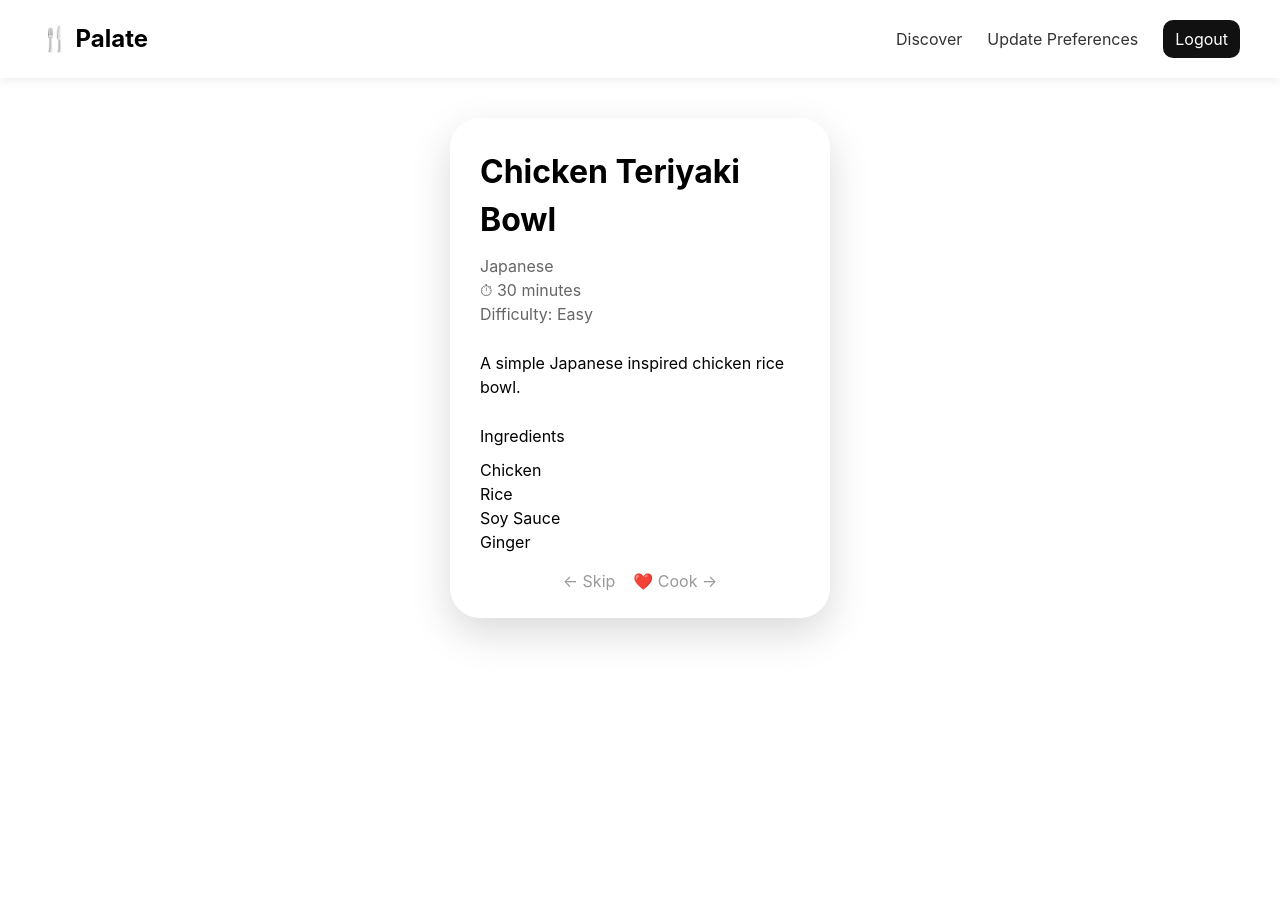
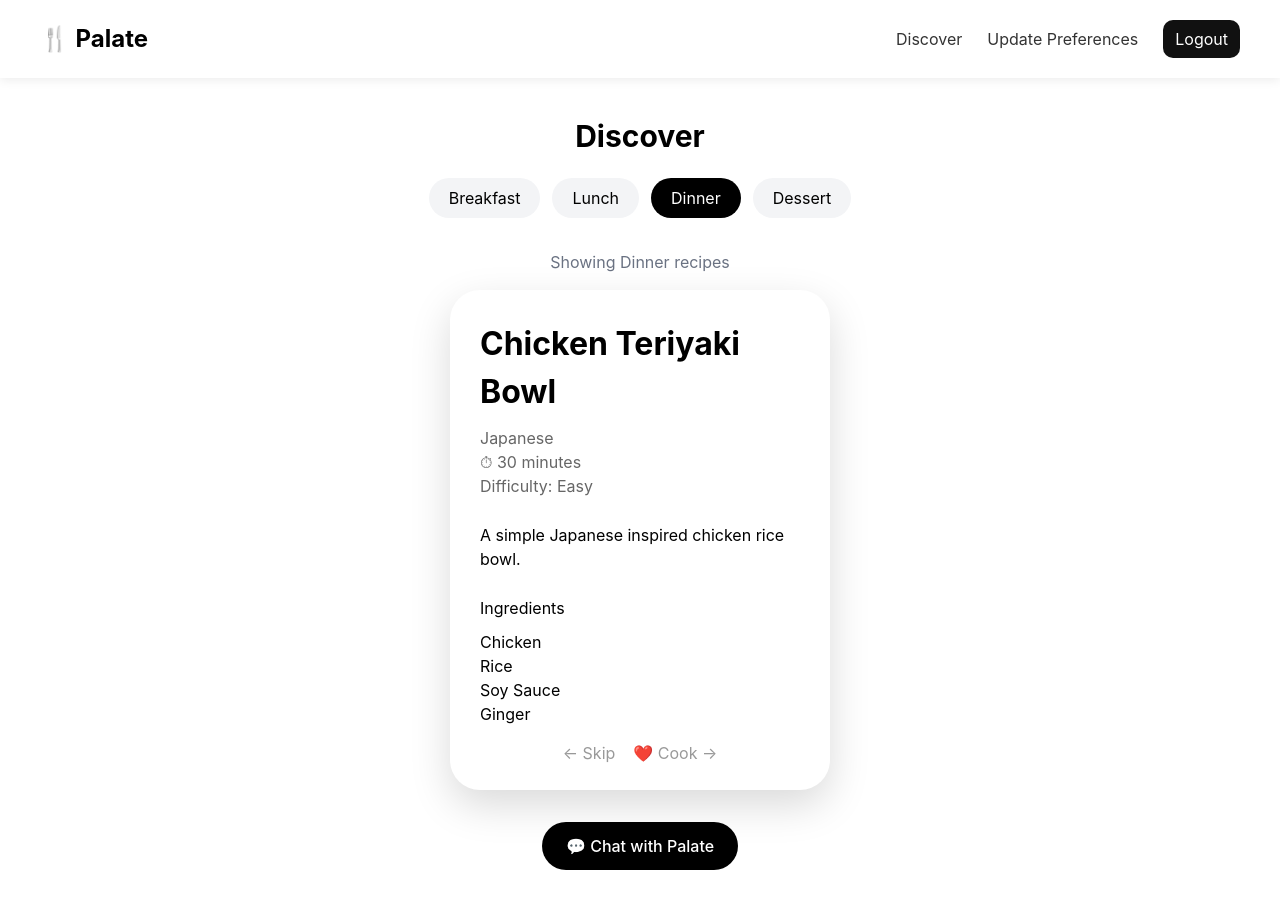
Before and after one commit to MrThief123/Palate, a React (Vite) app in the folder palate/: page /discover in a window 1280 px wide. Before the commit the page ends 800 px from the top, so only its background shows below. Built offline with nearby package versions, Linux system fonts and the light colour scheme.

Commit message:
feat: update ui for interactions

```diff
--- a/palate/src/App.tsx
+++ b/palate/src/App.tsx
@@ -1,9 +1,4 @@
-import {
-BrowserRouter,
-Routes,
-Route
-} from "react-router-dom";
-
+import { BrowserRouter, Routes, Route } from "react-router-dom";
 
 import Login from "./pages/Login";
 import Onboarding from "./pages/Onboarding";
@@ -11,48 +6,20 @@ import Discover from "./pages/Discover";
 import Cooking from "./pages/Cooking";
 import Feedback from "./pages/Feedback";
 
+export default function App() {
+  return (
+    <BrowserRouter>
+      <Routes>
+        <Route path="/" element={<Login />} />
 
-export default function App(){
+        <Route path="/onboarding" element={<Onboarding />} />
 
+        <Route path="/discover" element={<Discover />} />
 
-return (
+        <Route path="/cooking/:id" element={<Cooking />} />
 
-<BrowserRouter>
-
-<Routes>
-
-
-<Route path="/" element={<Login/>}/>
-
-<Route
-path="/onboarding"
-element={<Onboarding/>}
-/>
-
-
-<Route
-path="/discover"
-element={<Discover/>}
-/>
-
-
-<Route
-path="/cooking/:id"
-element={<Cooking/>}
-/>
-
-
-<Route
-path="/feedback/:id"
-element={<Feedback/>}
-/>
-
-
-</Routes>
-
-</BrowserRouter>
-
-
-)
-
+        <Route path="/feedback/:id" element={<Feedback />} />
+      </Routes>
+    </BrowserRouter>
+  );
 }
--- /dev/null
+++ b/palate/src/components/Chat.tsx
@@ -0,0 +1,109 @@
+import { useState } from "react";
+
+type Message = {
+  role: "user" | "assistant";
+  content: string;
+};
+
+type ChatProps = {
+  onClose: () => void;
+};
+
+export default function Chat({ onClose }: ChatProps) {
+  const [message, setMessage] = useState<string>("");
+  const [messages, setMessages] = useState<Message[]>([]);
+
+  const sendMessage = () => {
+    if (!message.trim()) return;
+
+    setMessages((prev) => [
+      ...prev,
+      {
+        role: "user",
+        content: message,
+      },
+    ]);
+
+    setMessage("");
+  };
+
+  return (
+    <div className="fixed inset-0 bg-black/40 flex items-center justify-center z-50">
+      <div className="bg-white rounded-2xl shadow-xl w-full max-w-md h-[600px] flex flex-col">
+
+        {/* Header */}
+        <div className="flex justify-between items-center p-5 border-b">
+          <div>
+            <h2 className="text-xl font-bold">Chat with Palate</h2>
+            <p className="text-sm text-gray-500">
+              Ask me what to cook
+            </p>
+          </div>
+
+          <button
+            onClick={onClose}
+            className="text-gray-500 hover:text-black text-xl"
+          >
+            ×
+          </button>
+        </div>
+
+        {/* Messages */}
+        <div className="flex-1 overflow-y-auto p-5 space-y-4">
+          {messages.length === 0 && (
+            <div className="text-center text-gray-500 mt-20">
+              <p className="text-lg">👋 Hey!</p>
+              <p className="mt-2">
+                Tell me what you're in the mood for.
+              </p>
+            </div>
+          )}
+
+          {messages.map((msg, index) => (
+            <div
+              key={index}
+              className={`flex ${
+                msg.role === "user"
+                  ? "justify-end"
+                  : "justify-start"
+              }`}
+            >
+              <div
+                className={`max-w-[80%] px-4 py-3 rounded-2xl ${
+                  msg.role === "user"
+                    ? "bg-black text-white"
+                    : "bg-gray-100 text-black"
+                }`}
+              >
+                {msg.content}
+              </div>
+            </div>
+          ))}
+        </div>
+
+        {/* Input */}
+        <div className="border-t p-4 flex gap-2">
+          <input
+            type="text"
+            value={message}
+            onChange={(e) => setMessage(e.target.value)}
+            onKeyDown={(e) => {
+              if (e.key === "Enter") {
+                sendMessage();
+              }
+            }}
+            placeholder="What should I cook?"
+            className="flex-1 border rounded-full px-4 py-3 outline-none focus:ring-2 focus:ring-black"
+          />
+
+          <button
+            onClick={sendMessage}
+            className="bg-black text-white px-5 rounded-full hover:bg-gray-800"
+          >
+            Send
+          </button>
+        </div>
+      </div>
+    </div>
+  );
+}
--- a/palate/src/pages/Discover.tsx
+++ b/palate/src/pages/Discover.tsx
@@ -1,14 +1,74 @@
+import { useState } from "react";
 import Navbar from "../components/Navbar";
 import SwipeDeck from "../components/SwipeDeck";
+import Chat from "../components/Chat";
 
 export default function Discover() {
+  const [selectedMeal, setSelectedMeal] = useState("Dinner");
+  const [chatOpen, setChatOpen] = useState(false);
+
+  const meals = ["Breakfast", "Lunch", "Dinner", "Dessert"];
+
   return (
     <div>
       <Navbar />
 
-      <div className="flex justify-center mt-10">
+      <main className="flex flex-col items-center mt-10 px-4">
+
+        {/* Title */}
+        <h1 className="text-3xl font-bold mb-6">
+          Discover
+        </h1>
+
+        {/* Meal buttons */}
+        <div className="flex flex-wrap justify-center gap-3 mb-8">
+          {meals.map((meal) => (
+            <button
+              key={meal}
+              type="button"
+              onClick={() => {
+                console.log("Selected meal:", meal);
+                setSelectedMeal(meal);
+              }}
+              className={`px-5 py-2 rounded-full transition ${
+                selectedMeal === meal
+                  ? "bg-black text-white"
+                  : "bg-gray-100 text-black hover:bg-gray-200"
+              }`}
+            >
+              {meal}
+            </button>
+          ))}
+        </div>
+
+        {/* Currently selected meal */}
+        <p className="text-gray-500 mb-4">
+          Showing {selectedMeal} recipes
+        </p>
+
+        {/* Recipe deck */}
         <SwipeDeck />
-      </div>
+
+        {/* Chat button */}
+        <button
+          type="button"
+          onClick={() => {
+            console.log("Opening chat");
+            setChatOpen(true);
+          }}
+          className="mt-8 mb-10 px-6 py-3 rounded-full bg-black text-white font-medium hover:bg-gray-800 transition"
+        >
+          💬 Chat with Palate
+        </button>
+
+      </main>
+
+      {/* Chat */}
+      {chatOpen && (
+        <Chat
+          onClose={() => setChatOpen(false)}
+        />
+      )}
     </div>
   );
 }
```
